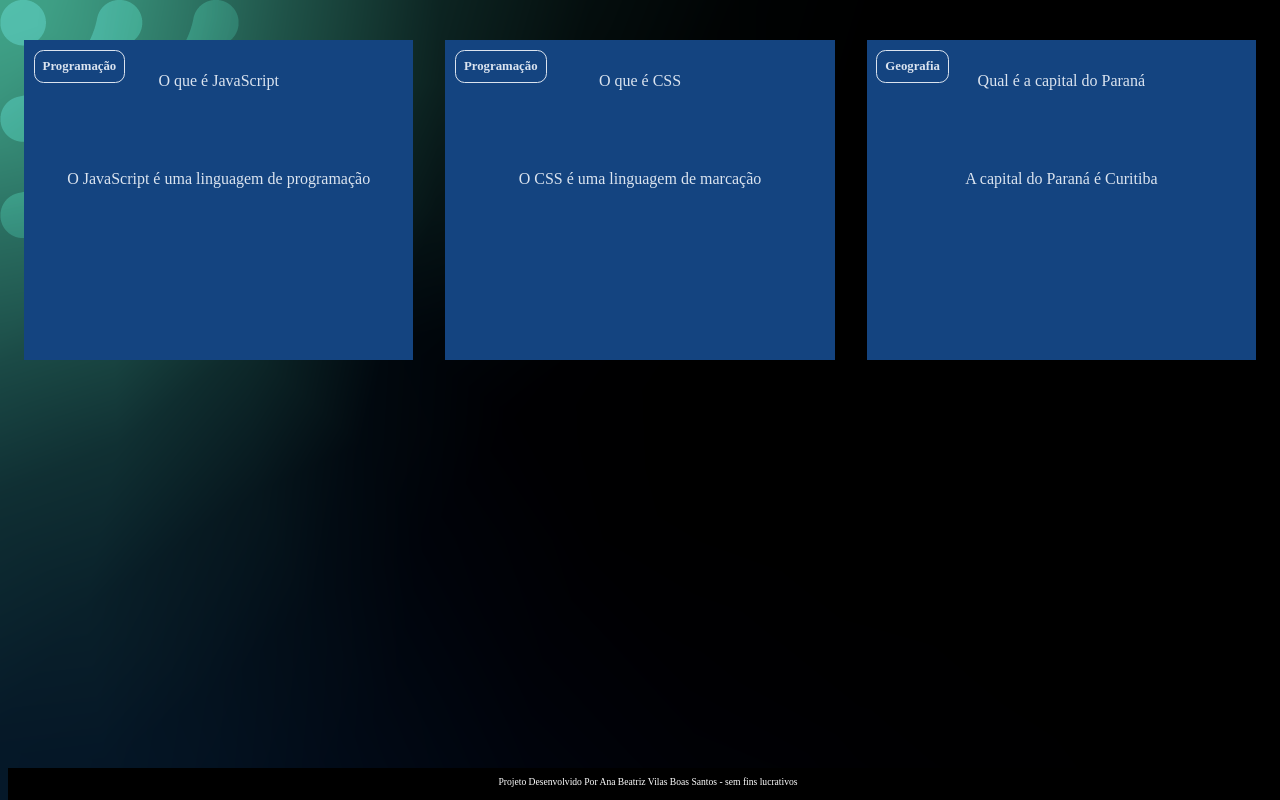
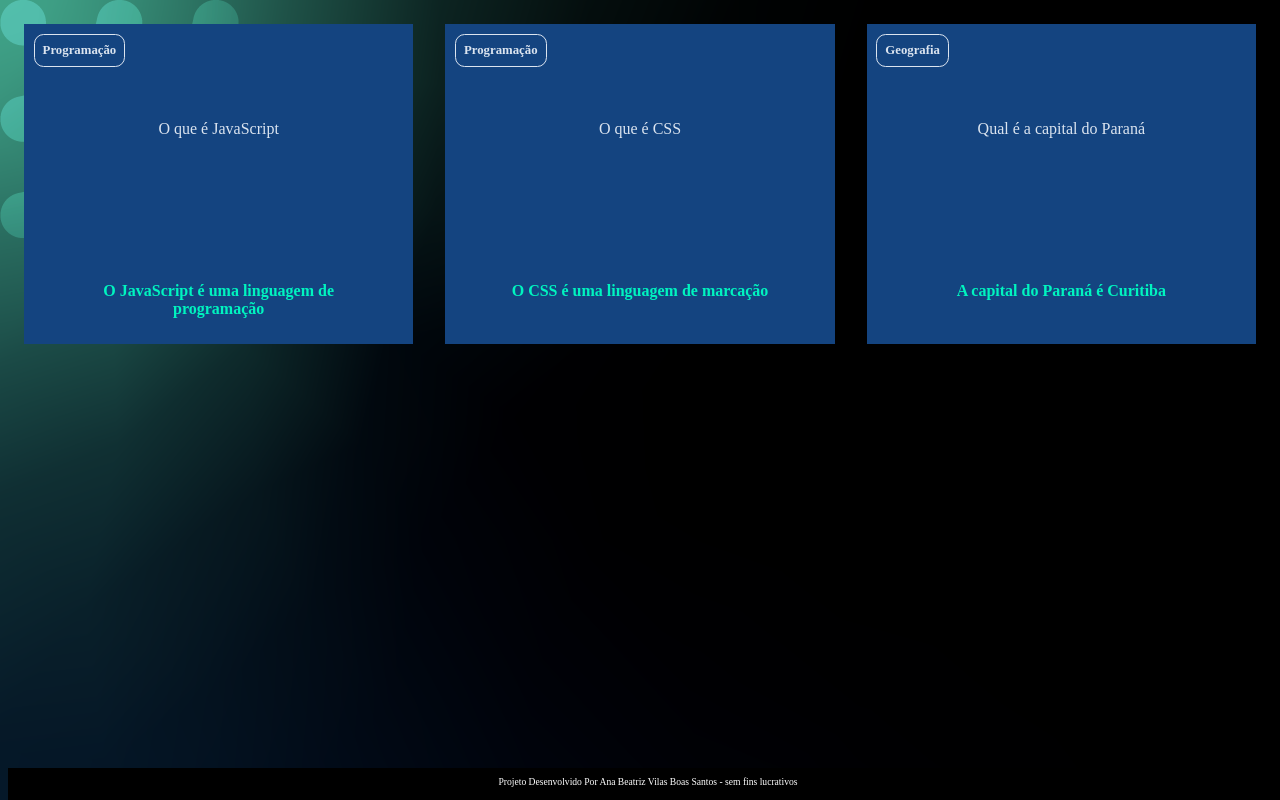
Before and after one commit to annabeatriz132/FLASHCARD-NUMERO-500, a plain HTML site: page index.html in a window 1280 px wide. Drawn offline with Linux system fonts and the light colour scheme; a web font is replaced by a local one.

Commit message:
Add files via upload

```diff
--- a/style.css
+++ b/style.css
@@ -20,12 +20,15 @@ body{
     text-align:center ;
     background-color: var(--card-front-color);
     height: 100%;
+    transform-style: preserve-3d;
+    transition: transform 300ms ease-in-out;
 }
 
 
 .cartao_conteudo p{
     margin-top: 1rem;
     padding:2rem;
+    margin-top: 4rem;
 }
 
 .cartao{
@@ -38,7 +41,7 @@ body{
     color: var(--text-color);
     font-weight: 500;
 }
-.cartao_conteeudo_resposta p{
+.cartao_conteudo_resposta p{
     color: var(--card-back-color);
     font-weight:700;
 }
@@ -55,17 +58,19 @@ body{
     margin: 0.6rem;
     border-radius: 0.6rem;
     font-size: 1vw;
+    backface-visibility: hidden;
+}
+.cartao:hover.cartao_conteudo{
+    transform:rotateY(180deg)
 }
 
-
-
-
-
-
-
-
-
-
+.cartao_conteudo_pergunta,
+.cartao_conteudo_resposta{
+    backface-visibility: hidden;
+    position: absolute;
+    height: 100%;
+    width: 100%;
+}
 
 
 
```
